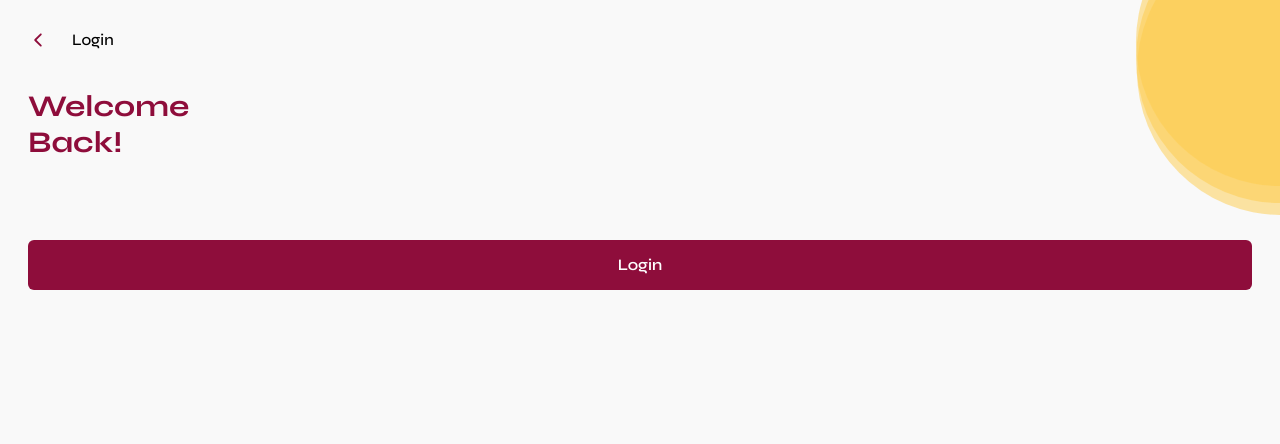
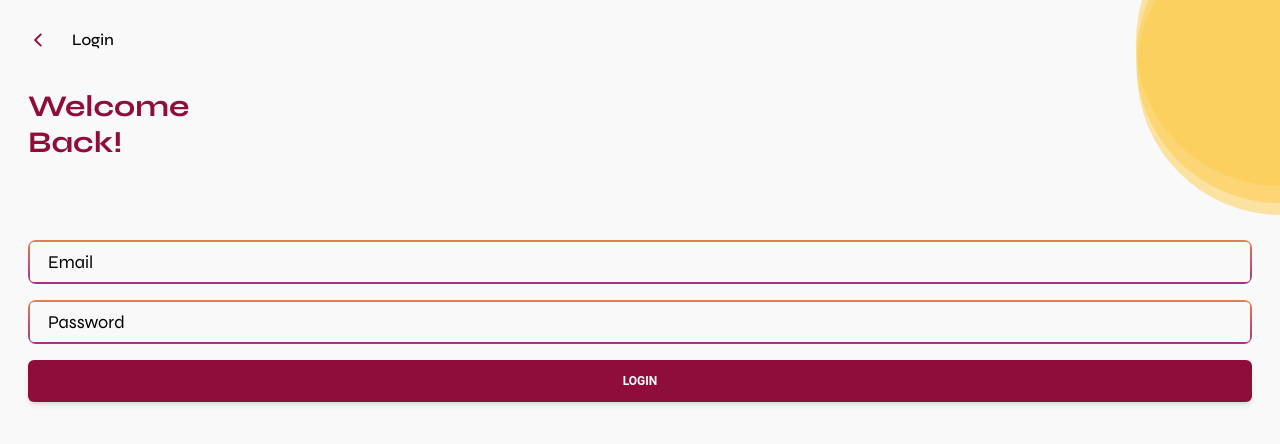
Before and after one commit to BamBam-Automation/jaiye, a React (Create React App) app: page / in a window 1280 px wide. Shown: the top 444 px of the page. Built offline with nearby package versions, Linux system fonts and the light colour scheme.

Commit message:
Custom Input

```diff
--- a/src/Pages/membershipForms/SiginIn.jsx
+++ b/src/Pages/membershipForms/SiginIn.jsx
@@ -1,10 +1,13 @@
 import React from "react";
 import PrimaryButton from "../../components/PrimaryButton";
+import Input from "../../components/Input";
 
 const SiginIn = () => {
   return (
     <>
       <form className="grid mt-20 gap-4">
+        <Input label={"Email"} type={"email"} id={"email"} />
+        <Input label={"Password"} type={"password"} id={"password"} />
         <PrimaryButton text={"Login"} />
       </form>
     </>
--- /dev/null
+++ b/src/components/Input.jsx
@@ -0,0 +1,22 @@
+import React from "react";
+
+const Input = (props) => {
+  return (
+    <div className="bg-gradient-to-b rounded-lg relative from-[#EB7C4C] to-[#A03484] p-0.5">
+      <input
+        className="focus:outline-none peer bg-[#F9F9F9] w-full h-10 px-4 py-3 rounded"
+        type={props.type}
+        name=""
+        id={props.id}
+      />
+      <label
+        className="absolute top-2 left-5 text-lg peer-focus:text-base peer-focus:-top-3 peer-focus:px-1 peer-focus:bg-[#F9F9F9] transition-all"
+        htmlFor={props.id}
+      >
+        {props.label}
+      </label>
+    </div>
+  );
+};
+
+export default Input;
--- a/src/components/PrimaryButton.jsx
+++ b/src/components/PrimaryButton.jsx
@@ -1,13 +1,10 @@
-import React from "react";
+import { Button } from "@material-tailwind/react";
 
 const PrimaryButton = (props) => {
   return (
-    <button
-      type="submit"
-      class="py-3 px-4 inline-flex justify-center items-center gap-2 rounded-md border border-transparent font-semibold bg-primary text-white hover:bg-primary/75 focus:outline-none focus:ring-2 focus:ring-primary/60 focus:ring-offset-2 transition-all"
-    >
+    <Button className="py-3 px-4 inline-flex justify-center items-center gap-2 rounded-md border border-transparent font-semibold bg-primary text-white hover:bg-primary/75 focus:outline-none focus:ring-2 focus:ring-primary/60 focus:ring-offset-2 transition-all">
       {props.text}
-    </button>
+    </Button>
   );
 };
 
```
